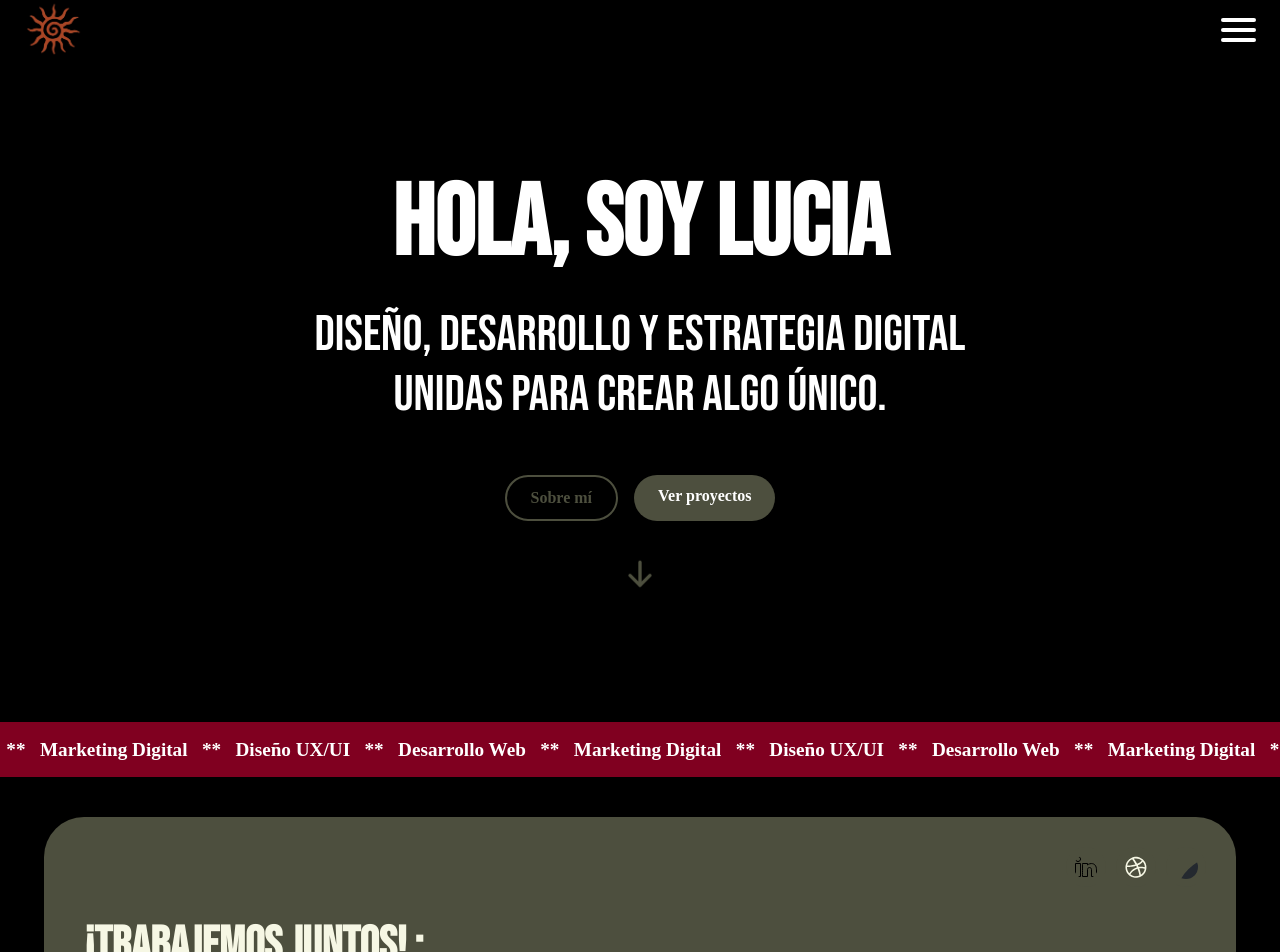
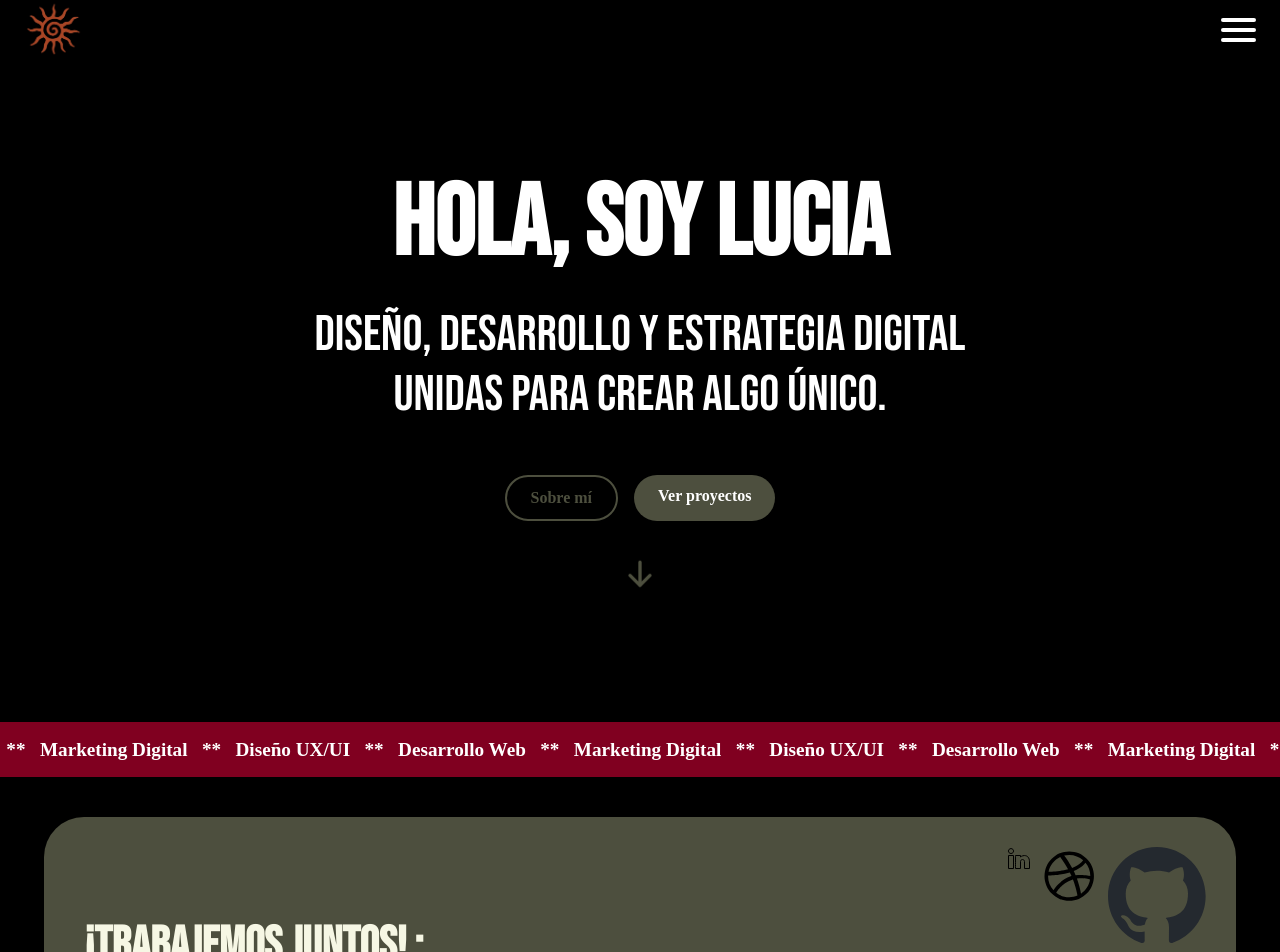
Before and after one commit to luulaa13/portfolio, a React (Vite) app: page /portfolio in a window 1280 px wide. Shown: the top 952 px of the page. Built offline with nearby package versions, Linux system fonts and the light colour scheme; no server answers; a web font is replaced by a local one.

Commit message:
Update Portfolio.css

```diff
--- a/src/style/Portfolio.css
+++ b/src/style/Portfolio.css
@@ -233,18 +233,3 @@
     font-size: 30px;
 }
 }
-
-
-.social-icon {
-  width: 40px;
-  height: 40px;
-  fill: #f6f7e4;
-  background: #4d4f3e;
-  border-radius: 50%;
-  padding: 8px;
-  transition: fill 0.3s ease;
-}
-
-.social-icon:hover {
-  fill: #a5c64d;
-}
```
